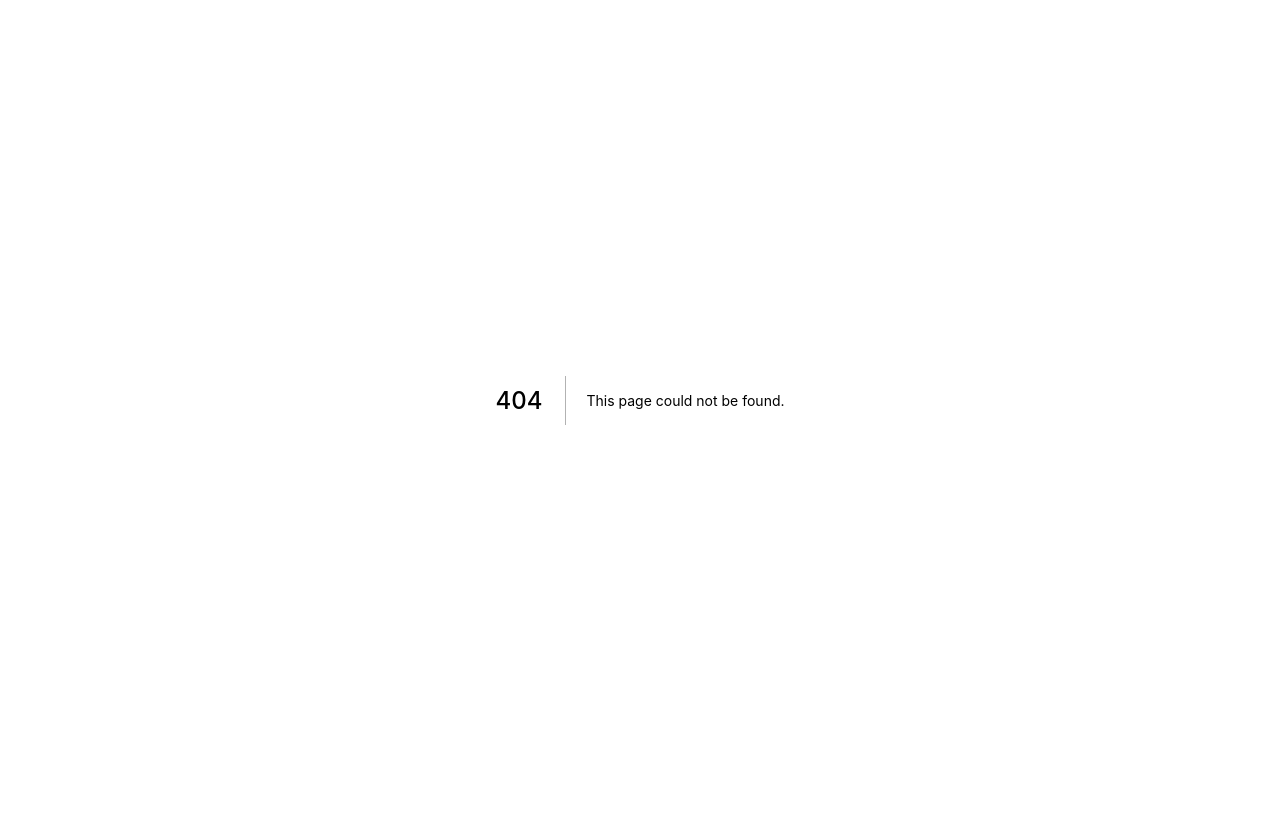
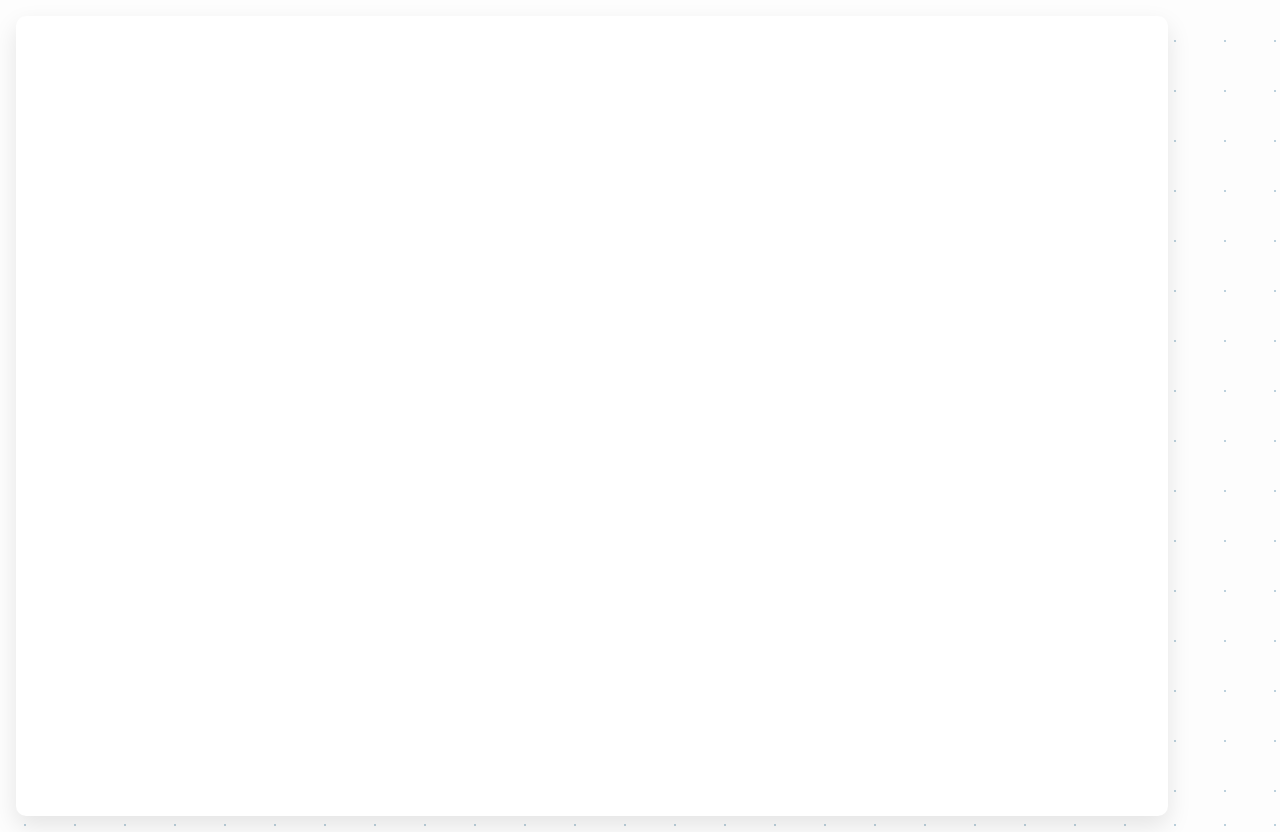
Before and after one commit to oinsua/DevTer, a Next.js app: page /component/AppLayout/AppLayout in a window 1280 px wide. Before the commit this address had no page. Before the commit the page ends 800 px from the top, so only its background shows below. Built offline with nearby package versions, Linux system fonts and the light colour scheme.

Commit message:
initial change

```diff
--- /dev/null
+++ b/pages/component/AppLayout/AppLayout.js
@@ -0,0 +1,14 @@
+import React from 'react'
+import styles from '../../../styles/Home.module.css'
+
+const AppLayout = ({children}) => {
+    return (
+        <div className={styles.divApp}>
+            <main className={styles.mainApp}>
+              {children}
+            </main>
+        </div>
+    )
+}
+
+export default AppLayout
--- a/styles/Home.module.css
+++ b/styles/Home.module.css
@@ -23,6 +23,21 @@
 
 .gotohome:hover {
   color: blue;
+}
+
+.divApp {
+  display: grid;
+  height: 100vh;
+  width: 90%;
+  margin: 1rem;
+  place-items: center;
+}
+.mainApp {
+  background: #fff;
+  border-radius: 10px;
+  box-shadow: 0 10px 25px rgba(0, 0, 0, .1);
+  height: 100%;
+  width: 100%;
 }
 
 .main {
--- a/styles/globals.css
+++ b/styles/globals.css
@@ -4,6 +4,11 @@ body {
   margin: 0;
   font-family: -apple-system, BlinkMacSystemFont, Segoe UI, Roboto, Oxygen,
     Ubuntu, Cantarell, Fira Sans, Droid Sans, Helvetica Neue, sans-serif;
+    background-image:
+      radial-gradient(rgb(31, 102, 143), #fdfdfd 1px),
+      radial-gradient(rgb(43, 8, 83), #fdfdfd 1px);
+    background-position: 0 0, 25px 25px;
+    background-size: 50px 50px;
 }
 
 a {
@@ -14,3 +19,10 @@ a {
 * {
   box-sizing: border-box;
 }
+
+@media (min-width: 520px) {
+  main {
+    height: 90vh;
+    width: 520px;
+  }
+}
```
Also changed, not shown: pages/index.js (+12 -44 lines), public/devter-logo.png (added).
